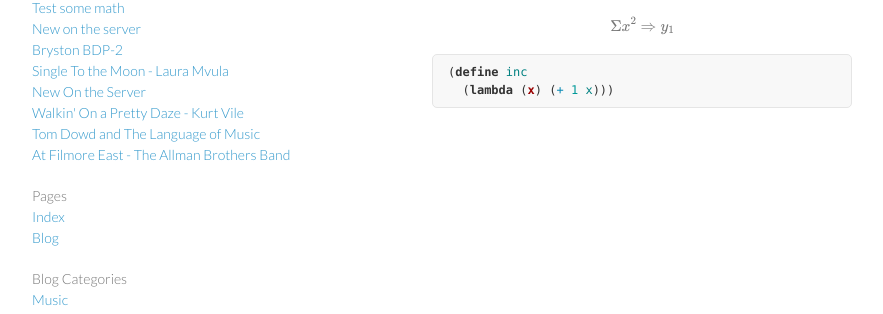
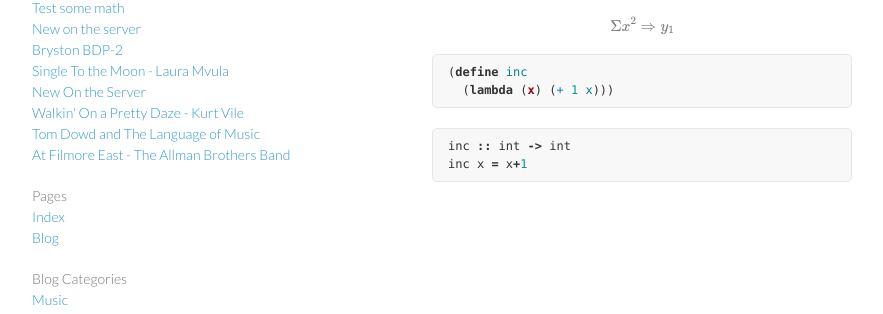
Before and after one commit to palexand/palexand.github.io, a Jekyll site: the page built from _posts/2013-12-1-Test-Math.md, in a window 1280 px wide. Shown: the part 174-488 px from the top of the page, without its empty margins (178-1061 px from the left). Built offline with Jekyll 4.4.1, drawn with Linux system fonts in a browser that asks for light colours; formulas are drawn with MathJax 3.

Commit message:
working on math

```diff
--- a/_posts/2013-12-1-Test-Math.md
+++ b/_posts/2013-12-1-Test-Math.md
@@ -14,3 +14,8 @@ Testing... again...
 (define inc
   (lambda (x) (+ 1 x)))
 {% endhighlight %}
+
+{% highlight haskell %}
+inc :: int -> int
+inc x = x+1
+{% endhighlight %}
```
